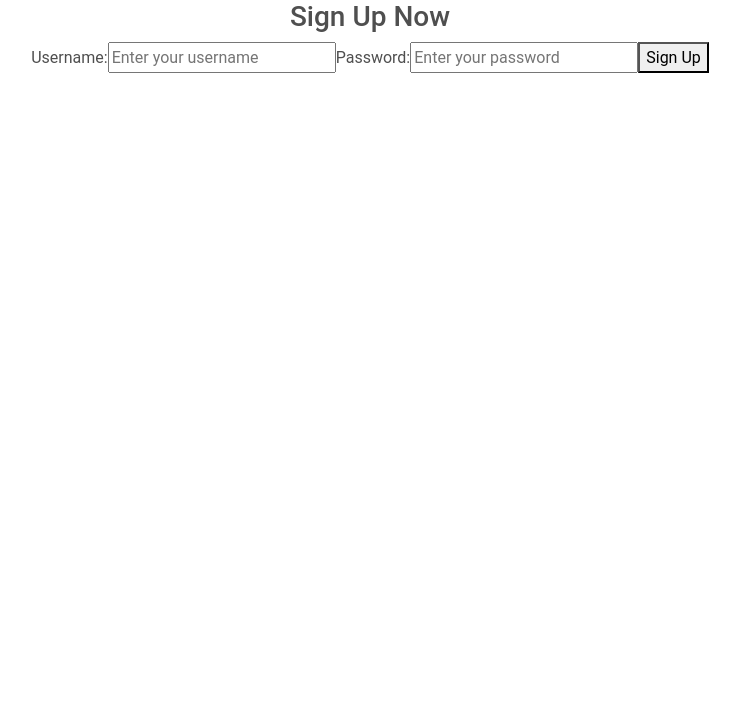
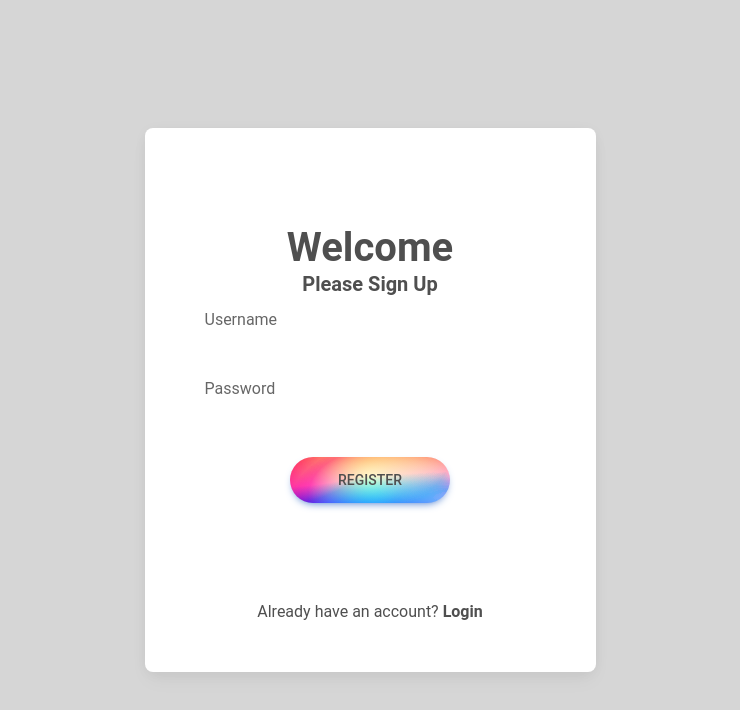
Before and after one commit to Cloud9NB/ToDo-List, a React (Create React App) app in the folder front-end/: page / in a window 1280 px wide. Shown: the top 710 px of the page, without its empty margins (270-1010 px from the left). Built offline with nearby package versions, Linux system fonts and the light colour scheme.

Commit message:
redo signup form html

```diff
--- a/front-end/src/components/Login.js
+++ b/front-end/src/components/Login.js
@@ -21,13 +21,13 @@ const Login = ({ loginUser, transition }) => {
                 <div className='card-body p-5 text-center'>
                   <div className='my-md-5 pb-5'>
                     <h1 className='fw-bold mb-0'>Welcome</h1>
+                    <h5 className='fw-bold mb-0'>Please Login</h5>
 
                     <i className='fas fa-user-astronaut fa-3x my-5'></i>
 
                     <div className='form-outline mb-4'>
                       <input
                         type='text'
-                        id='typeEmail'
                         className='form-control form-control-lg'
                         value={state.username}
                         placeholder='Enter your username'
@@ -43,7 +43,6 @@ const Login = ({ loginUser, transition }) => {
                     <div className='form-outline mb-5'>
                       <input
                         type='password'
-                        id='typePassword'
                         className='form-control form-control-lg'
                         value={state.password}
                         placeholder='Enter your password'
@@ -71,7 +70,11 @@ const Login = ({ loginUser, transition }) => {
                   <div>
                     <p className='mb-0'>
                       Don't have an account?{' '}
-                      <a href='#!' className='text-body fw-bold'>
+                      <a
+                        href='#!'
+                        className='text-body fw-bold'
+                        onclick={transition('SIGNUP')}
+                      >
                         Sign Up
                       </a>
                     </p>
--- a/front-end/src/components/Signup.js
+++ b/front-end/src/components/Signup.js
@@ -11,11 +11,21 @@ const Signup = ({ signupUser, transition }) => {
     signupUser(username, password).then(() => transition('LOGIN'));
 
   return (
-    <div className='signup-form'>
-      <form>
-        <h3>Sign Up Now</h3>
-        <label>Username: </label>
+    <section className='intro'>
+      <div className='mask d-flex align-items-center h-100'>
+        <div className='container'>
+          <div className='row justify-content-center'>
+            <div className='col-12 col-md-8 col-lg-6 col-xl-5'>
+              <div className='card'>
+                <div className='card-body p-5 text-center'>
+                  <div className='my-md-5 pb-5'>
+                    <h1 className='fw-bold mb-0'>Welcome</h1>
+                    <h5 className='fw-bold mb-0'>Please Sign Up</h5>
+                    <i className='fas fa-user-astronaut fa-3x my-5'></i>
+
+                    <div className='form-outline mb-4'>
                       <input
+                        className='form-control form-control-lg'
                         type='text'
                         value={state.username}
                         placeholder='Enter your username'
@@ -23,25 +33,57 @@ const Signup = ({ signupUser, transition }) => {
                           setState({ ...state, username: event.target.value })
                         }
                       />
-        <label>Password: </label>
+                      <label className='form-label' for='typeEmail'>
+                        Username
+                      </label>
+                    </div>
+
+                    <div className='form-outline mb-5'>
                       <input
                         type='password'
+                        className='form-control form-control-lg'
                         value={state.password}
                         placeholder='Enter your password'
                         onChange={event =>
                           setState({ ...state, password: event.target.value })
                         }
                       />
+                      <label className='form-label' for='typePassword'>
+                        Password
+                      </label>
+                    </div>
+
                     <button
+                      className='btn btn-primary btn-lg btn-rounded gradient-custom text-body px-5'
+                      type='submit'
                       onClick={event => {
                         event.preventDefault();
                         signup(state.username, state.password);
                       }}
                     >
-          Sign Up
+                      Register
                     </button>
-      </form>
                   </div>
+
+                  <div>
+                    <p className='mb-0'>
+                      Already have an account?{' '}
+                      <a
+                        href='#!'
+                        className='text-body fw-bold'
+                        onClick={() => transition('LOGIN')}
+                      >
+                        Login
+                      </a>
+                    </p>
+                  </div>
+                </div>
+              </div>
+            </div>
+          </div>
+        </div>
+      </div>
+    </section>
   );
 };
 
```
Lines whose indentation alone changed are shown as unchanged.
